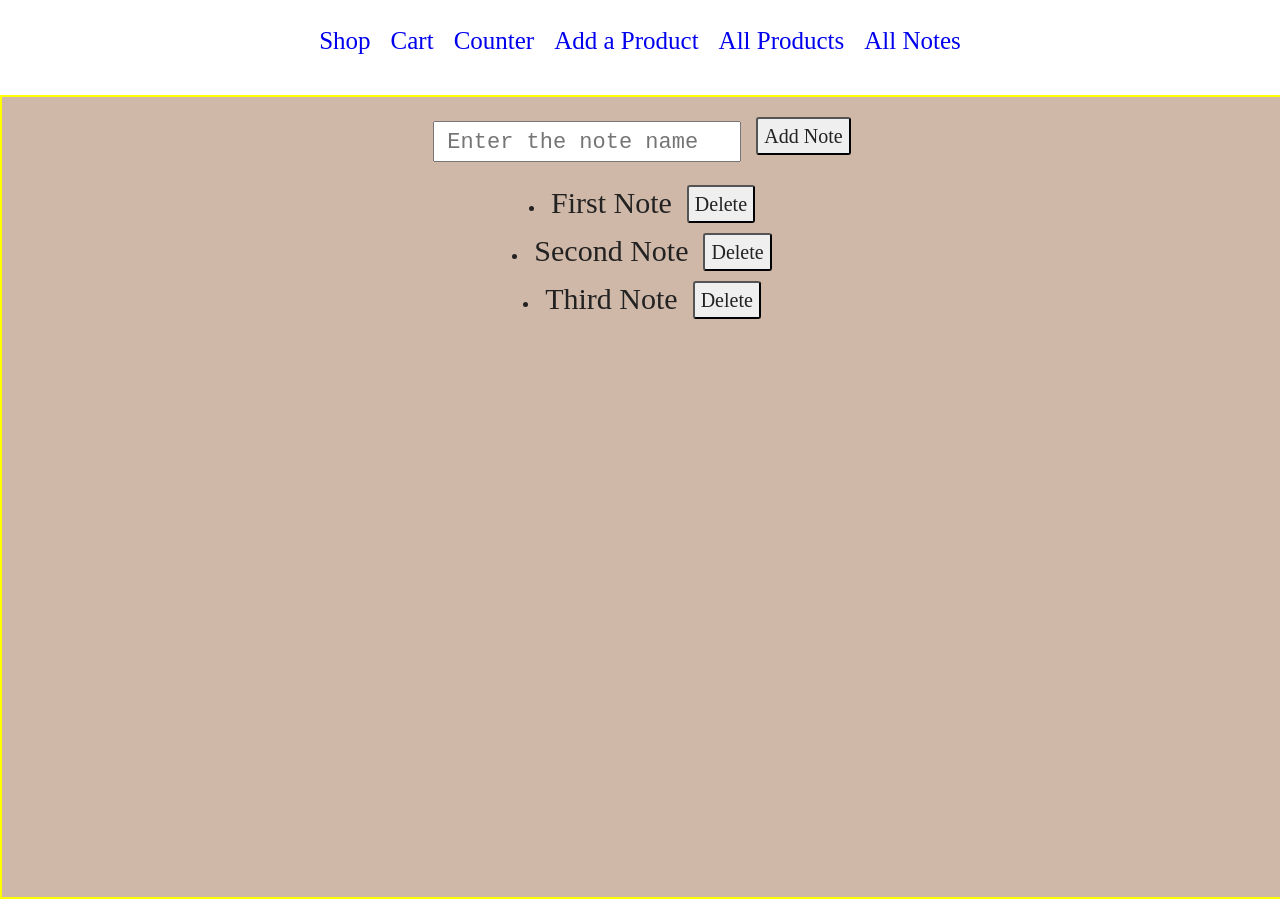
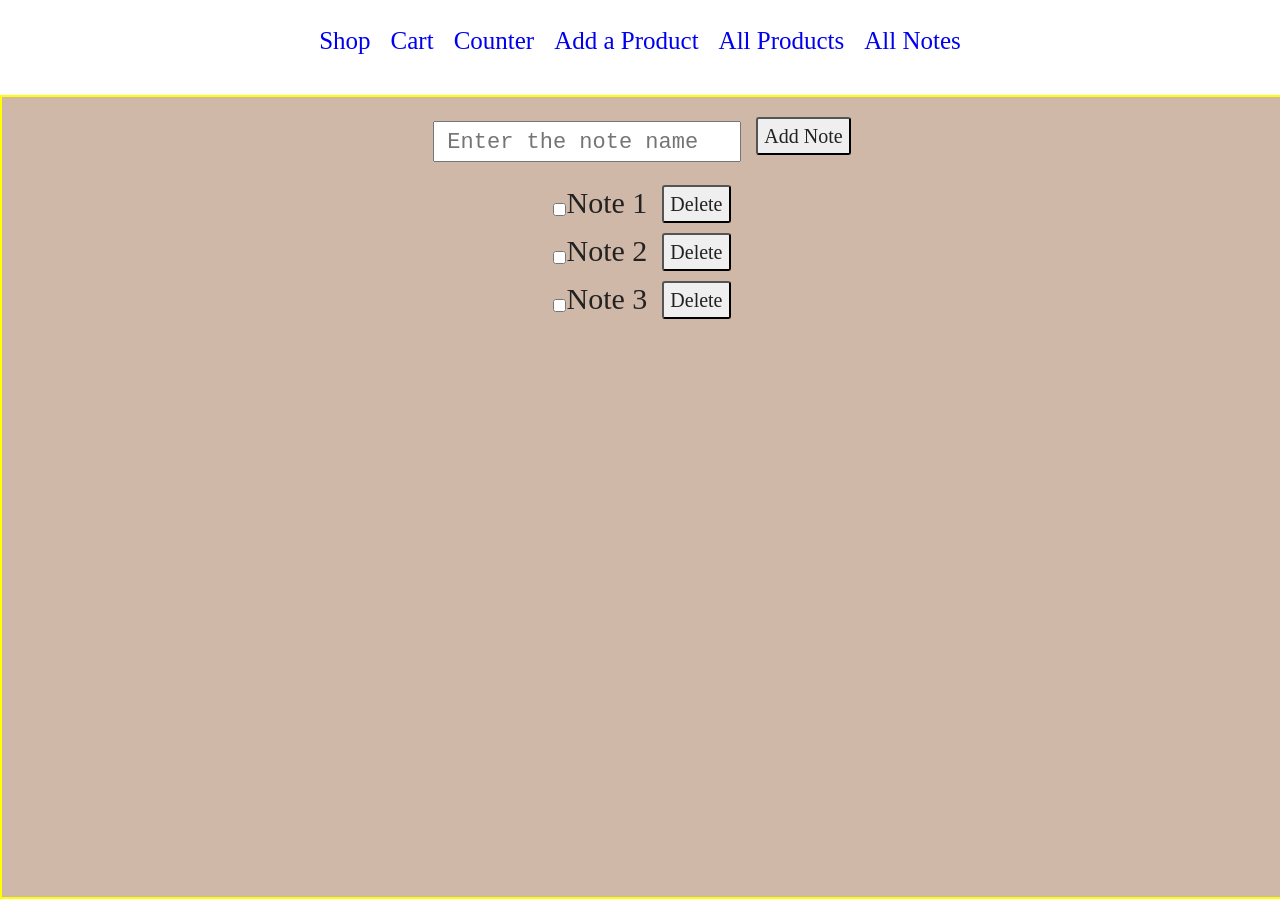
Before and after one commit to moktadir-mirul/Redux-Practice, a React (Vite) app: page /AllNotes in a window 1280 px wide. Built offline with nearby package versions, Linux system fonts and the light colour scheme; data requests are answered from the project's data file.

Commit message:
before optimistic update is implemeted for Notes

```diff
--- a/db.json
+++ b/db.json
@@ -38,16 +38,19 @@
   ],
   "notes": [
     {
-      "id": "1721220439777",
-      "title": "First Note"
+      "title": "Note 1",
+      "isComplete": false,
+      "id": 1
     },
     {
-      "id": "1721220487490",
-      "title": "Second Note"
+      "title": "Note 2",
+      "isComplete": false,
+      "id": 2
     },
     {
-      "id": "1721220487491",
-      "title": "Third Note"
+      "title": "Note 3",
+      "isComplete": false,
+      "id": 3
     }
   ],
   "products": [
--- /dev/null
+++ b/src/Hooks/app.js
@@ -0,0 +1,2 @@
+const {length} = [0,1,23,2];
+console.log(length);
--- /dev/null
+++ b/src/Hooks/useNotesHooks.js
@@ -0,0 +1,61 @@
+import { useMutation, useQuery, useQueryClient } from "@tanstack/react-query"
+
+
+
+export const useGetAllNotes = () => {
+   const {isFetching, isError, error, data: notes} = useQuery({
+            queryKey: ["notes"],
+            queryFn: () => fetch(`http://localhost:3000/notes`)
+                            .then((res) => res.json())
+   })
+   return{
+            isFetching,
+            isError,
+            error,
+            notes
+   }
+}
+
+export const useCreateNote = () => {
+    const queryClient = useQueryClient();
+    return useMutation({
+        mutationFn: (note) => fetch(`http://localhost:3000/notes`, {
+            method: "POST",
+            body: JSON.stringify(note),
+            headers: {'content-type' : 'application/json'}
+        }),
+        onSuccess: () => {
+            queryClient.invalidateQueries({queryKey: ["notes"]})
+        }
+    })
+
+}
+
+export const useRemoveMutation = () => {
+    const queryClient = useQueryClient();
+    return useMutation({
+        mutationFn: (NID) => fetch(`http://localhost:3000/notes/${NID}`, {
+            method: "DELETE",
+        }),
+        onSuccess: () => {
+            queryClient.invalidateQueries(["notes"])
+        }
+    })
+
+}
+
+export const useUpdateMutation = () => {
+    const queryClient = useQueryClient();
+    const updateMutation = useMutation({
+        mutationFn: ({id, note}) => fetch(`http://localhost:3000/notes/${id}`,
+            {
+                method: "PUT",
+                body: JSON.stringify(note),
+                headers: {'content-type' : 'application/json'}
+            }),
+            onSuccess: () => {
+                queryClient.invalidateQueries(["notes"])
+            }
+    });
+    return {updateMutation}
+}
--- a/src/Hooks/useProductsHook.js
+++ b/src/Hooks/useProductsHook.js
@@ -48,3 +48,19 @@ export const useRemoveProduct = () => {
         removeProduct
     }
 }
+
+export const useUpdateMutation = () => {
+    const queryClient = useQueryClient();
+    const updateMutation = useMutation({
+        mutationFn: ({id, note}) => fetch(`http://localhost:3000/notes?${id}`,
+            {
+                method: "PUT",
+                body: JSON.stringify(note),
+                headers: {'content-type' : 'application/json'}
+            }
+        ),
+        onMutate: () => {
+
+        }
+    })
+}
--- a/src/Pages/AllProducts.jsx
+++ b/src/Pages/AllProducts.jsx
@@ -1,7 +1,8 @@
 import { useQuery } from "@tanstack/react-query";
 import { ProductList } from "../Component/ProductList";
-import { useGetAllProductsQuery } from "../Store/QueryFeatures/Endpoints/productEndpoints";import { useGetAllProducts } from "../Hooks/useProductsHook";
-;
+import { useGetAllProductsQuery } from "../Store/QueryFeatures/Endpoints/productEndpoints";
+import { useGetAllProducts } from "../Hooks/useProductsHook";
+
 
 
 
--- a/src/Pages/NoteList.jsx
+++ b/src/Pages/NoteList.jsx
@@ -1,27 +1,36 @@
 import { useState } from "react";
-import { useCreateANoteMutation, useGetAllNotesQuery, useRemoveANoteMutation } from "../Store/QueryFeatures/Endpoints/noteEndpoints";;
+import { useCreateANoteMutation, useGetAllNotesQuery, useRemoveANoteMutation } from "../Store/QueryFeatures/Endpoints/noteEndpoints";
+import { useCreateNote, useGetAllNotes, useRemoveMutation, useUpdateMutation } from "../Hooks/useNotesHooks";
 
 
 export const NoteList = () => {
 
     const [noteTitle, setNoteTitle] = useState('');
 
-    const {isFetching, isError, error, data: notes} = useGetAllNotesQuery();
+    const {isFetching, isError, error, notes} = useGetAllNotes();
 
-    const [createNote] = useCreateANoteMutation();
+    const createNote = useCreateNote();
 
-    const [removeNote] = useRemoveANoteMutation();
+    const deleteMutation = useRemoveMutation();
+
+    const {updateMutation} = useUpdateMutation();
 
     const submitHandler = (event) => {
         event.preventDefault();
         if(noteTitle.trim() === '') return alert('Please enter a note name');
-        const newNote = {title: noteTitle};
-        createNote(newNote);
+        const newNote = {title: noteTitle, isComplete: false};
+        createNote.mutate(newNote);
         setNoteTitle('')
     }
 
     const removeHandler = (NoteID) => {
-        removeNote(NoteID);
+        deleteMutation.mutate(NoteID);
+    }
+
+    const updateHandler = (editedNote) => {
+        const {id, ...rest} = editedNote;
+        const updatedNote = {...rest, isComplete: !editedNote.isComplete};
+        updateMutation.mutate({id, note: updatedNote});
     }
 
     if (isFetching) {
@@ -35,14 +44,17 @@ export const NoteList = () => {
         <div style={{textAlign: "center", marginTop: '15px', width: '100%', height: '100vh', backgroundColor: "#D0B8A8", border: '2px solid yellow'}}>
             <form className="formArea" onSubmit={submitHandler} style={{margin: '20px'}}>
                 <input type="text" className="inputField" placeholder='Enter the note name' value={noteTitle} onChange={(e) => setNoteTitle(e.target.value)}/>
-                <button className="btnAll">Add Note</button>
+                <button className="btnAll" type="submit">Add Note</button>
             </form>
+            <ul>
                 {notes?.map((note) => (
                     <li key={note.id}>
+                        <input type="checkbox" onChange={() => updateHandler(note)} checked={note.isComplete} />
                         <span style={{fontSize: '30px'}}>{note.title}</span>
                         <button className="btnAll" onClick={() => removeHandler(note.id)}>Delete</button>
                     </li>
                 ))}
+            </ul>
         </div>
     )
 
```
Also changed, not shown: 1 other file (tests, documents, lock files or other folders). Lines whose indentation alone changed are shown as unchanged.
